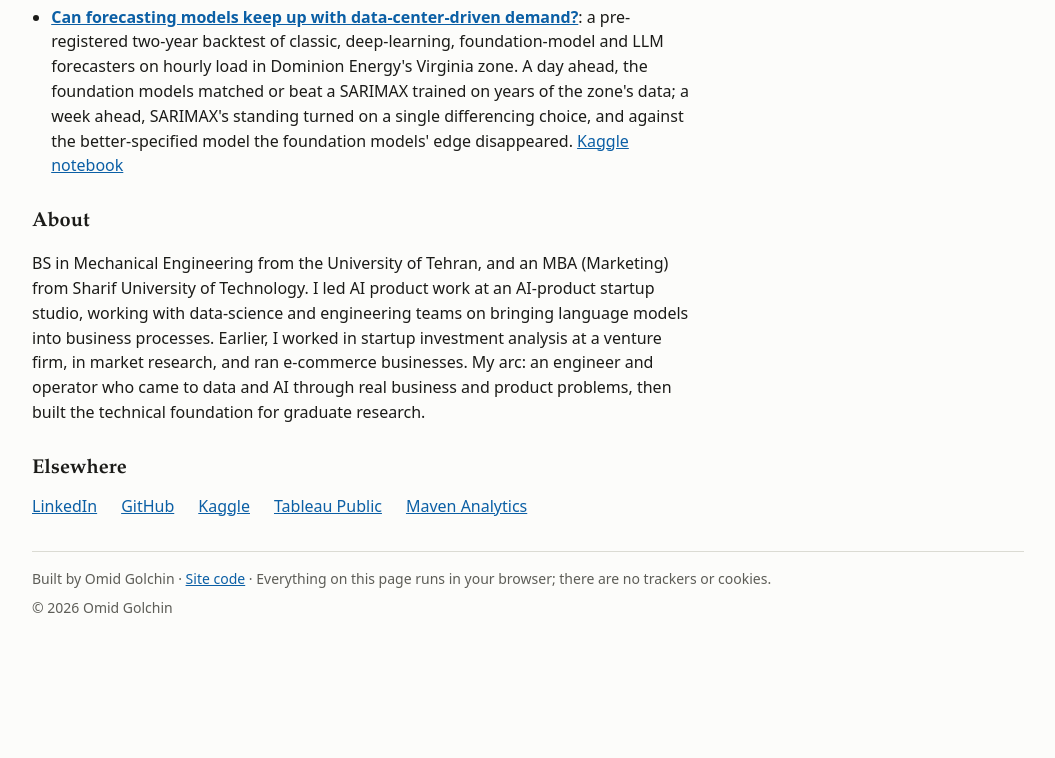
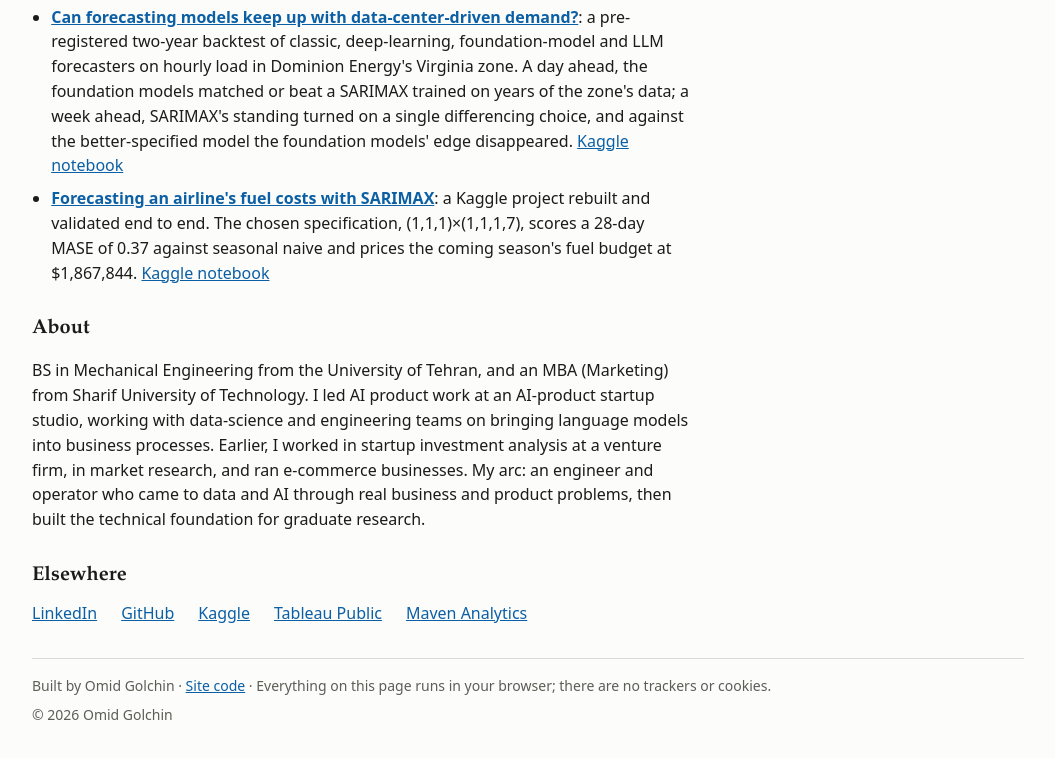
Before and after one commit to omidgolchin/omidgolchin.github.io, a plain HTML site: page index.html in a window 1280 px wide. Shown: the part 3975-4733 px from the top of the page, without its empty margins (112-1167 px from the left). Before the commit the page ends 4626 px from the top, so only its background shows below. Drawn offline with Linux system fonts and the light colour scheme.

Commit message:
Studies: add the SARIMAX airline fuel forecasting project with GitHub and Kaggle links

```diff
--- a/index.html
+++ b/index.html
@@ -161,6 +161,7 @@
       <li><strong><a href="https://github.com/omidgolchin/call-center-queueing-study">Where the call-center formula breaks, and can an LLM do queueing math?</a></strong>: variable call lengths doubled the wait the standard formula predicts; asked directly, each of three open models was close on 9 of 15 scenarios. Tool built from it: <a href="https://omidgolchin.github.io/queue-simulator/">Call Center Staffing Planner</a>.</li>
       <li><strong><a href="https://github.com/omidgolchin/agent-experiment-methodology">Agent Experiment Methodology</a></strong>: an agent skill that audits the design of experiments on LLM agents, so that a model's hidden assumptions and confounds are caught before anything runs. In a pre-specified, blind-scored test on 10 designs with planted flaws, gpt-oss-120b caught 29 of 30 flaws without the skill and 30 of 30 with it, and with the skill marked every one as blocking; the flaws proved easy for this model, so the next test uses subtler ones. Its first real use, auditing the design of my overshoot study before the pilot, caught three problems that were fixed before any model was called.</li>
       <li><strong><a href="https://github.com/omidgolchin/nova-load-forecasting">Can forecasting models keep up with data-center-driven demand?</a></strong>: a pre-registered two-year backtest of classic, deep-learning, foundation-model and LLM forecasters on hourly load in Dominion Energy's Virginia zone. A day ahead, the foundation models matched or beat a SARIMAX trained on years of the zone's data; a week ahead, SARIMAX's standing turned on a single differencing choice, and against the better-specified model the foundation models' edge disappeared. <a href="https://www.kaggle.com/code/omidgolchin/forecasting-northern-virginia-electricity-demand">Kaggle notebook</a></li>
+      <li><strong><a href="https://github.com/omidgolchin/Airline-Fuel-Optimization-with-SARIMAX">Forecasting an airline's fuel costs with SARIMAX</a></strong>: a Kaggle project rebuilt and validated end to end. The chosen specification, (1,1,1)×(1,1,1,7), scores a 28-day MASE of 0.37 against seasonal naive and prices the coming season's fuel budget at $1,867,844. <a href="https://www.kaggle.com/code/omidgolchin/optimizing-fuel-cost-predictions-using-sarimax">Kaggle notebook</a></li>
     </ul>
   </section>
 
```
